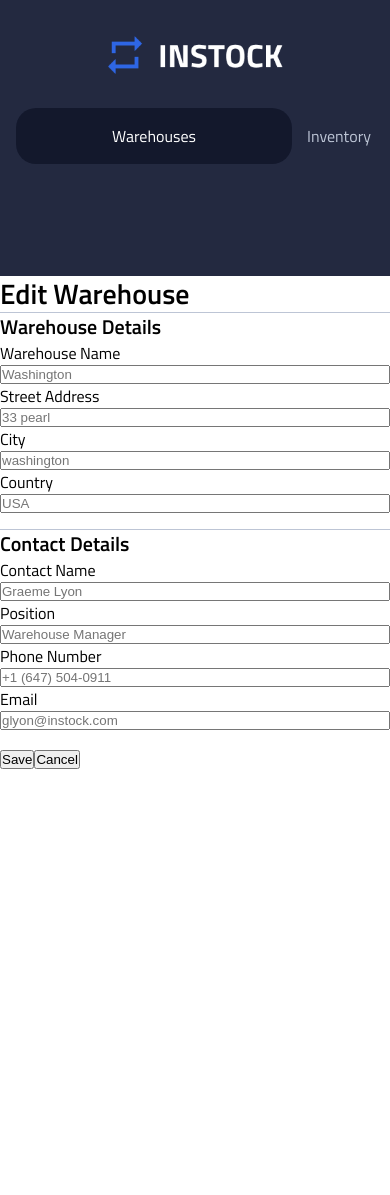
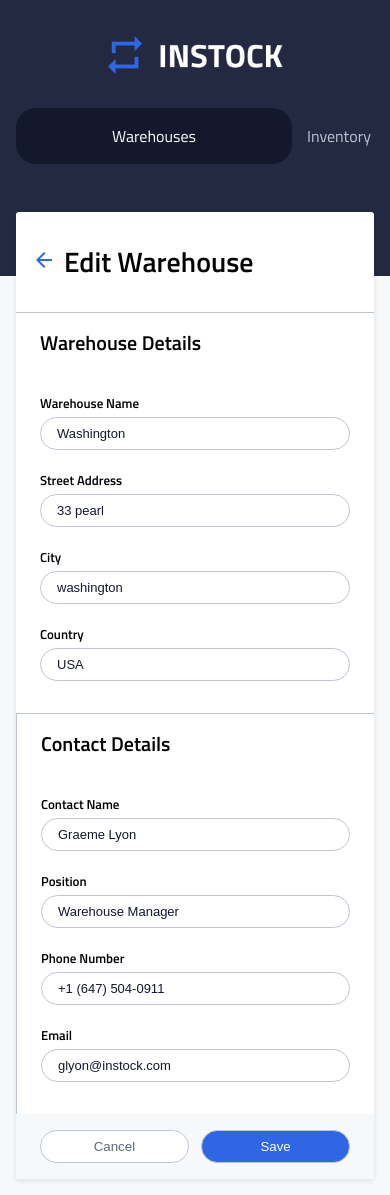
Before and after one commit to skherad/in-stock__frontend, a React (Create React App) app: page /editWarehouse/id1 in a window 390 px wide. Shown: the top 1195 px of the page. Before the commit the page ends 844 px from the top, so only its background shows below. Built offline with nearby package versions, Linux system fonts and the light colour scheme.

Commit message:
mobile+tablet style

```diff
--- a/src/App.js
+++ b/src/App.js
@@ -11,6 +11,7 @@ import WarehouseHeader from "./components/Header/WarehouseHeader";
 
 function App() {
   return (
+    <>
       <BrowserRouter>
           <WarehouseHeader />
           <Routes>
@@ -19,7 +20,7 @@ function App() {
             <Route path="/editWarehouse/id1" element={<EditWarehouse />} />
           </Routes>
       </BrowserRouter>
-
+    </>
   );
 }
 
--- a/src/components/EditWarehouse/EditWarehouse.js
+++ b/src/components/EditWarehouse/EditWarehouse.js
@@ -1,14 +1,24 @@
-// import ArrowBack from '../../assets/images/arrow_back-24px.svg'
-import './EditWarehouse.scss'
+import BackArrow from '../../assets/Icons/arrow_back-24px.svg';
+import { Link } from 'react-router-dom';
+import './EditWarehouse.scss';
 
 const EditWarehouse = () => {
 
     //TODO change all placeholders to be dynamic from onclick
     return (
+    <div className='parent-container'>
     <section className="form__container">
-        {/* <img src={ArrowBack} alt="arrow back" className=""></img> */}
+        <div className='form__header-container'>
+            <Link
+                to={`/`}
+                className="form__icon"
+            >
+                <img src={BackArrow} alt="arrow back"></img>
+            </Link>
             <h1 className="form__header">Edit Warehouse</h1>
+        </div>
         <form>
+            <div className='form__section-container'>
                 <section className="form__section">
                     <h2 className="form__title">Warehouse Details</h2>
                     {/* warehouse name input field */}
@@ -55,7 +65,7 @@ const EditWarehouse = () => {
                         placeholder="USA"
                     ></input>
                 </section>
-            <section className="form__section">
+                <section className="form__section form__section--divider">
                     <h2 className="form__title">Contact Details</h2>
 
                     {/* contact name input field */}
@@ -102,10 +112,14 @@ const EditWarehouse = () => {
                         placeholder="glyon@instock.com"
                     ></input>
                 </section>
+            </div>
+            <div  className='button-container'>
+                <button className="form__cancel-button">Cancel</button>
                 <button className="form__save-button">Save</button>
-            <button className="form__cancel-button">Cancel</button>
+            </div>
         </form>
     </section>
+    </div>
   )
 }
 
--- a/src/components/EditWarehouse/EditWarehouse.scss
+++ b/src/components/EditWarehouse/EditWarehouse.scss
@@ -1,25 +1,122 @@
 @use '../../styles/partials/mixins' as *;
 @use '../../styles/partials/utilities' as *;
 
+.parent-container {
+    padding: 1rem;
+    background-color: $Light-grey;
+    display: flex;
+    justify-content: center;
+    @include tablet {
+        padding: 1rem 2rem;
+    }
+}
 .form {
     &__container {
        background-color: $white;
+       border-radius: 3px;
+       box-shadow: 0px 2px 5px rgba(19, 24, 44, 0.1);
+       width: 100%;
+       margin-top: -5rem;
+       @include tablet {
+            margin-top: -7.25rem;
+       }
     }
+    &__header-container {
+        padding: 2rem 1rem;
+        display: flex;
+        align-items: baseline;
+        @include tablet {
+            border-bottom: 1px solid $Cloud;
+        }
+    }
+
     &__header {
         font-size: 1.75rem;
         line-height: 2.25rem;
+        padding-left: 0.5rem;
+
+    }
+    &__section-container {
+        @include tablet {
+            display: flex;
+            justify-content: space-between;
+        }
     }
     &__section {
         display: flex;
         flex-direction: column;
         border-top: 1px solid $Cloud;
-        padding-bottom: 1rem;
+        padding: 1rem 1.5rem;
+        @include tablet {
+            width: 50%;
+            border-top: none;
+            margin: 1rem 0;
+            padding: 0 1.5rem;
+        }
+        &--divider {
+            border-left: 1px solid $Cloud;
+        }
     }
+
     &__title {
         font-size: 1.25rem;
         line-height: 1.75rem;
+        margin-bottom: 2rem;
     }
-    // &__label {
+    &__label {
+        font-size: .8125rem;
+        line-height: 1.75rem;
+        font-weight: 600;
+    }
+    &__input {
+        width: 100%;
+        border-radius: 20px;
+        padding: 0.5rem 1rem;
+        border: 1px solid $Cloud;
+        margin-bottom: 1rem;
 
-    // }
+        &::placeholder {
+            color: $Instock-Black;
+            font-size: .8125rem;
+        }
+    }
+    &__save-button {
+        background-color: $Instock-Indigo;
+        width: 48%;
+        color: $white;
+        border: 1px solid $Cloud;
+        border-radius: 20px;
+        padding-top: 0.5rem;
+        padding-bottom: 0.5rem;
+        @include tablet {
+            width:auto;
+            padding: 0.5rem 1rem;
+        }
+    }
+    &__cancel-button {
+        background-color: $white;
+        width: 48%;
+        color: $Slate;
+        border: 1px solid $Cloud;
+        border-radius: 20px;
+        padding-top: 0.5rem;
+        padding-bottom: 0.5rem;
+        @include tablet {
+            width:auto;
+            padding: 0.5rem 1rem;
+            order: 1;
+            margin-right: 1rem;
+        }
+    }
 }
+.button-container {
+    display: flex;
+    justify-content: space-between;
+    padding: 1rem 1.5rem;
+    background-color: $Light-grey;
+    border-radius: 0px 0px 3px 3px;
+    @include tablet {
+        flex-direction: row-reverse;
+        justify-content: flex-start;
+    }
+}
```
Lines whose indentation alone changed are shown as unchanged.
